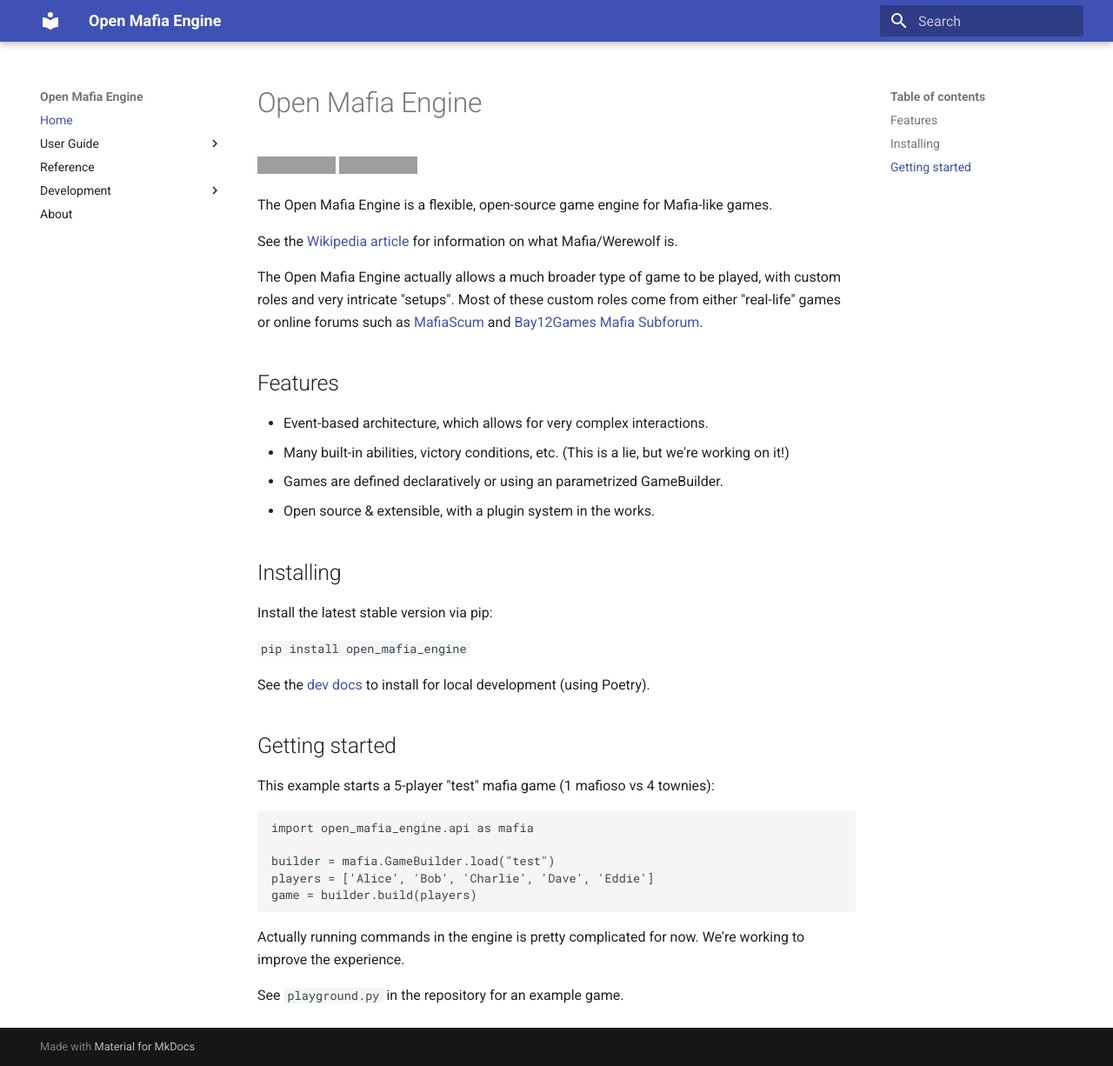
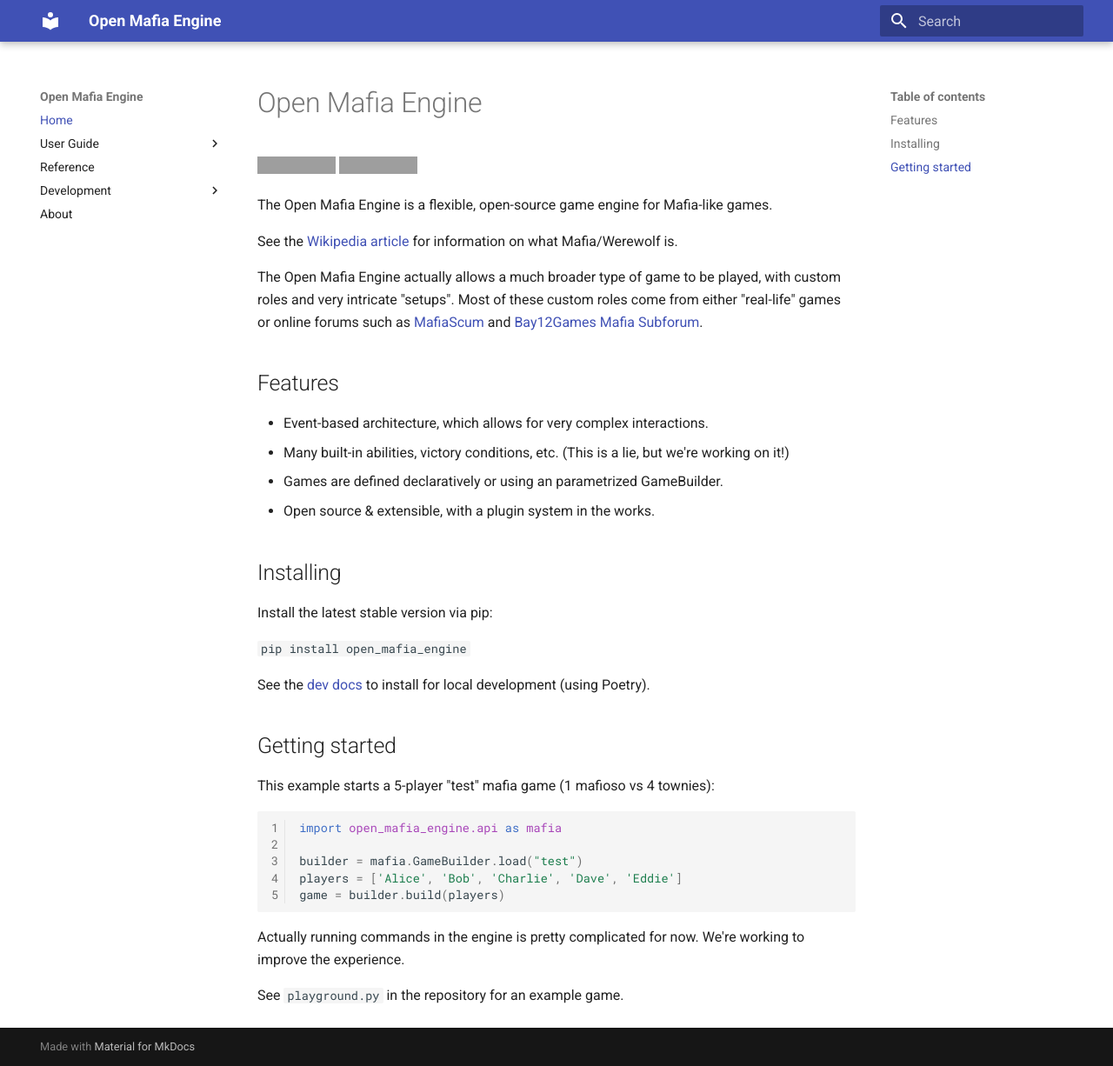
Before and after one commit to open-mafia/open_mafia_engine, an MkDocs documentation site: the page built from docs/index.md, in a window 1280 px wide and 1226 px high. Shown: the whole window at 87% size. Built offline with MkDocs 1.6.1 and Material for MkDocs 9.7.7, drawn with Linux system fonts in a browser that asks for light colours; grey boxes are pictures that could not be loaded.

Commit message:
Docs: added more markdown extensions.

```diff
--- a/mkdocs.yml
+++ b/mkdocs.yml
@@ -1,9 +1,20 @@
 site_name: Open Mafia Engine
 theme:
   name: "material"
+# Plugins: https://squidfunk.github.io/mkdocs-material/reference/code-blocks/
 plugins:
   - search
+  - autorefs
   - mkdocstrings
+markdown_extensions:
+  - pymdownx.highlight:
+      use_pygments: true
+      linenums: true
+  - pymdownx.superfences
+  - pymdownx.inlinehilite
+  # - pymdownx.emoji:
+  #     emoji_index: !!python/name:pymdownx.emoji.gemoji
+  #     emoji_generator: !!python/name:pymdownx.emoji.to_svg
 nav:
   - Home: index.md
   - "User Guide":
--- a/pyproject.toml
+++ b/pyproject.toml
@@ -30,6 +30,7 @@ typer = "^0.3.2"
 mkdocs = { version="^1.1.2", optional=true }
 "mkdocs-material" = { version="^7.1.8", optional=true }
 mkdocstrings = { version="^0.15.2", optional=true }
+pymdown-extensions = { version="^8.2", optional=true }
 beautifulsoup4 = { version="^4.9.3", optional=true }
 requests = { version="^2.25.1", optional=true }
 "ruamel.yaml" = { version="^0.17.4", optional=true }
@@ -38,9 +39,10 @@ mypy = { version="^0.800", optional=true }
 pytest = { version="^6.2.4", optional=true }
 pygments = { version="~2.9.0", optional=true }
 
+
 [tool.poetry.extras]
 bay12 = ["beautifulsoup4", "requests"]
-docs = ["mkdocs", "mkdocs-material", "mkdocstrings"]
+docs = ["mkdocs", "mkdocs-material", "mkdocstrings", "pymdownx", "pygments"]
 ruamel = ["ruamel.yaml"]
 dev = ["flake8", "mypy", "pytest"]
 test = ["pytest"]
```
Also changed, not shown: 1 other file.
